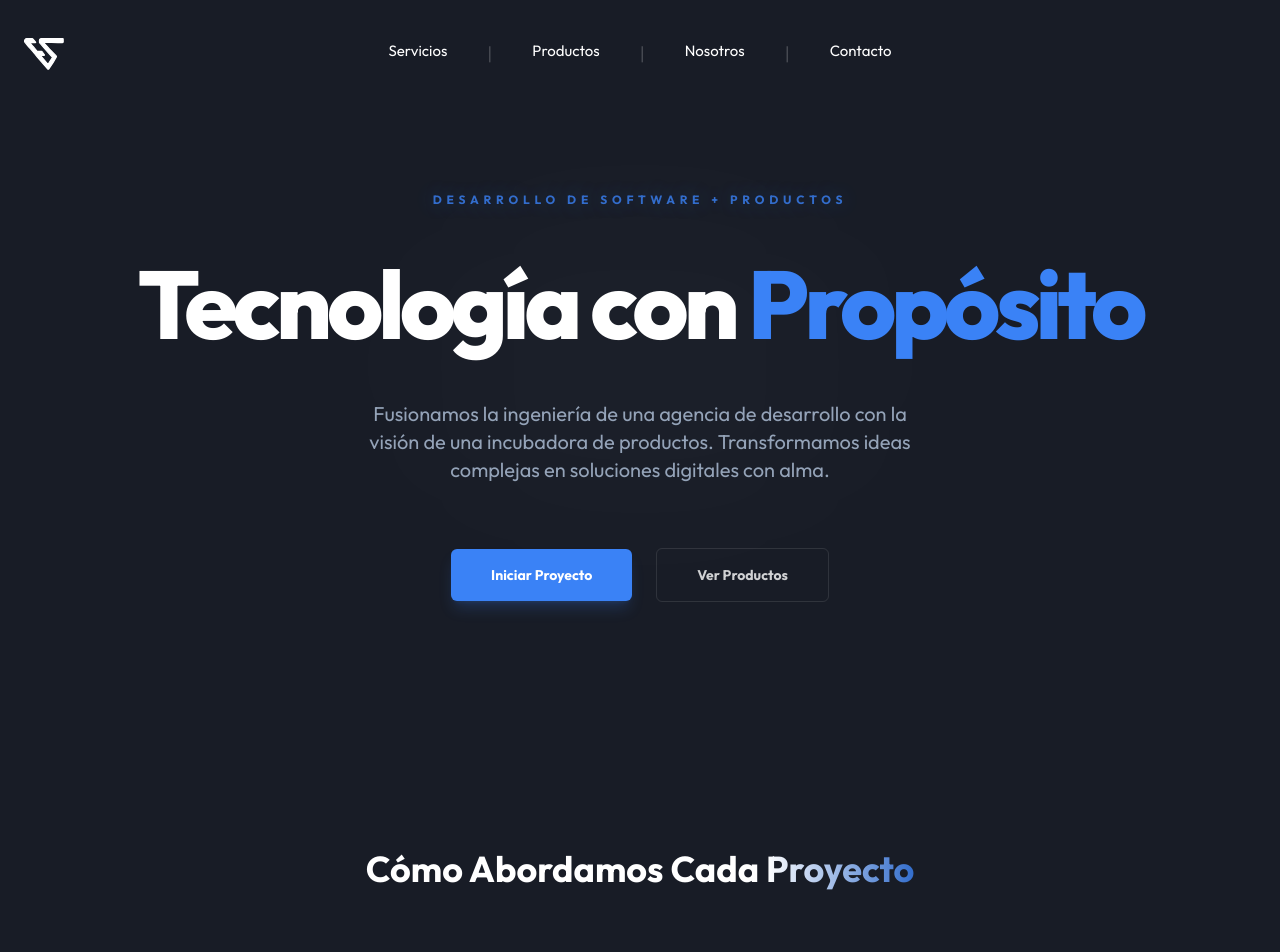
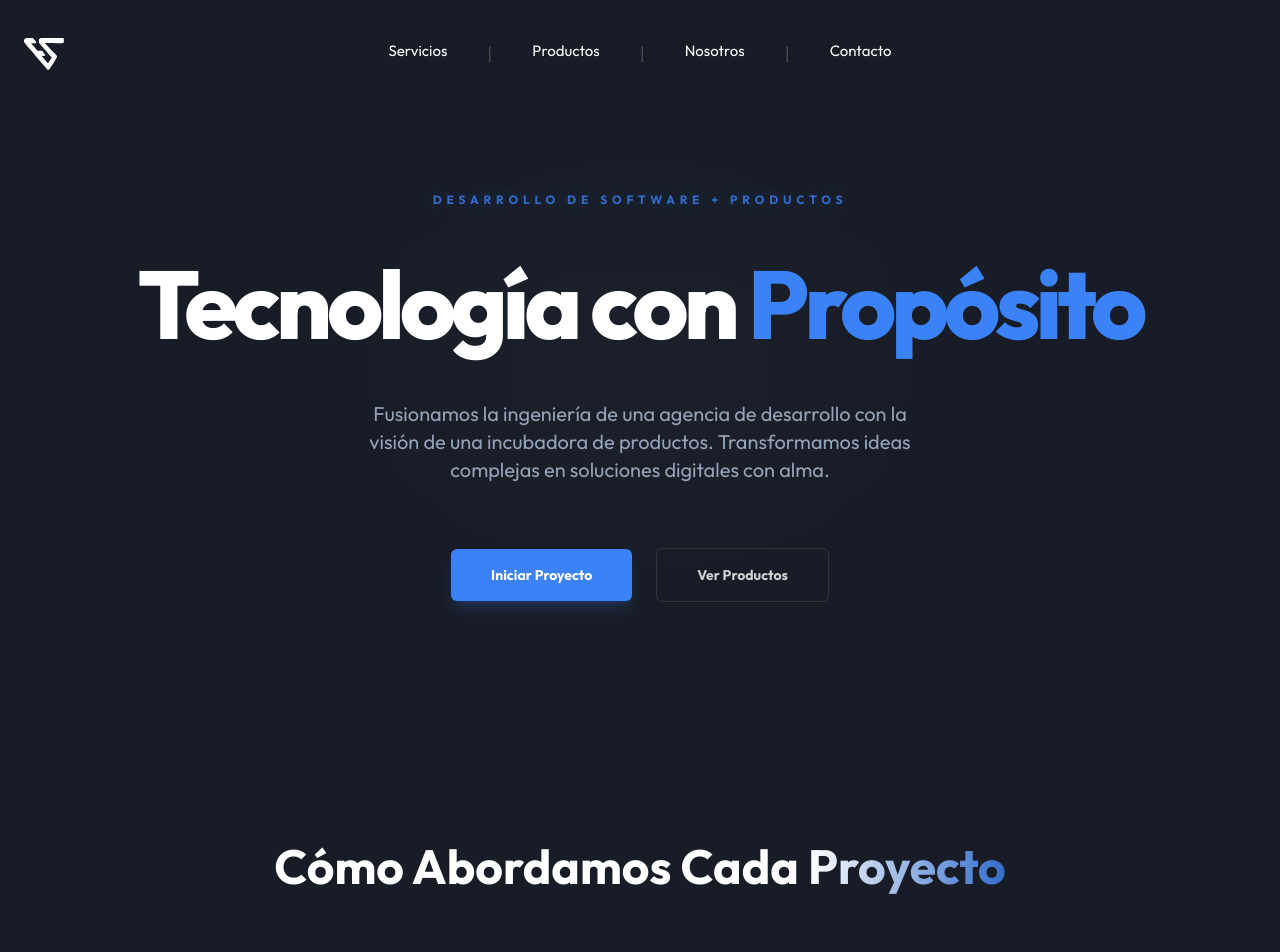
Before and after one commit to MarianoRicoy/tws-landing, a Next.js app: page / in a window 1280 px wide. Shown: the top 952 px of the page. Built offline with nearby package versions, Linux system fonts and the light colour scheme.

Commit message:
Style: Unify section title sizes for consistency across the landing page

```diff
--- a/components/Enfoque.tsx
+++ b/components/Enfoque.tsx
@@ -62,7 +62,7 @@ export default function Enfoque() {
     <section data-theme="dark" className="py-28 bg-tws-solid">
       <div className="max-w-7xl mx-auto px-6">
         <div className="text-center mb-16">
-            <h2 className="text-[clamp(1.5rem,5vw,2.25rem)] font-bold text-white mb-4">
+          <h2 className="text-[clamp(1.5rem,5vw,2.25rem)] md:text-5xl font-bold text-white mb-4">
             Cómo Abordamos Cada <span className="bg-clip-text text-transparent bg-gradient-to-r from-white to-accent-cyan/80">Proyecto</span>
           </h2>
         </div>
```
